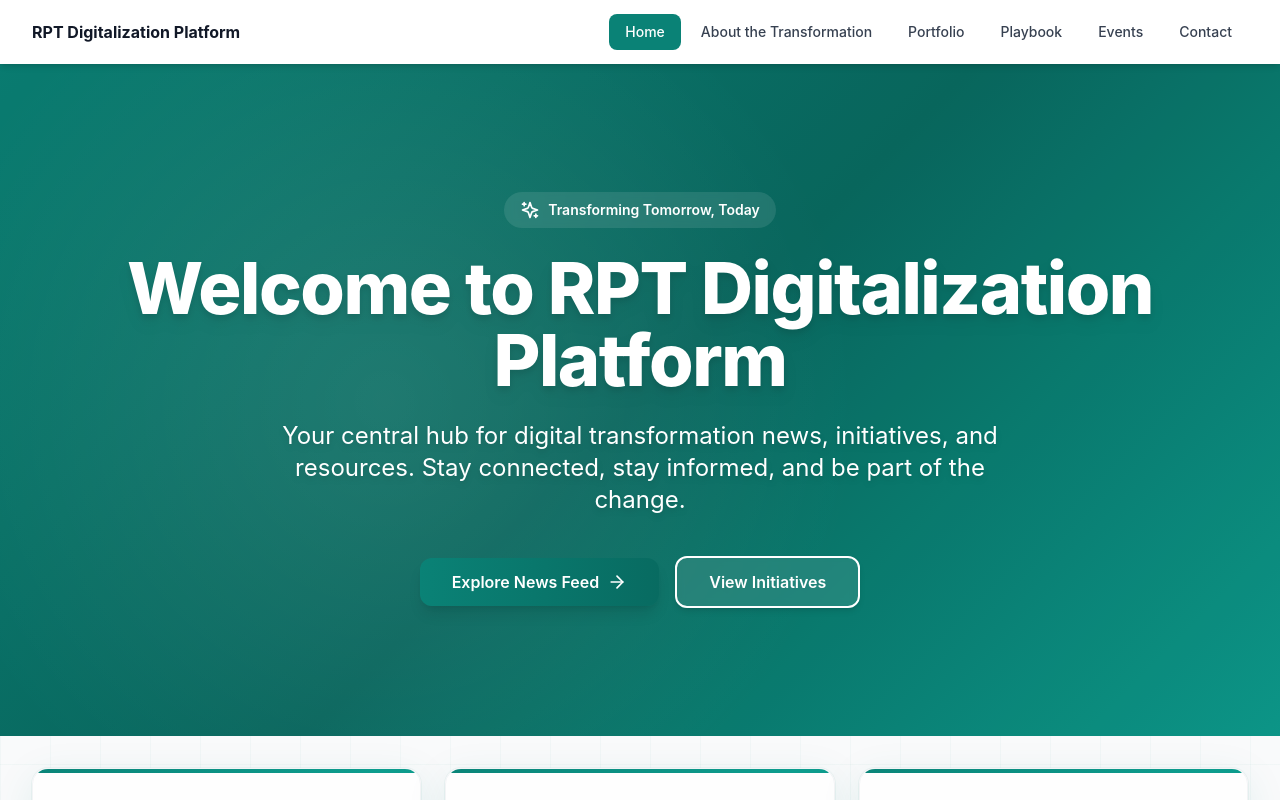
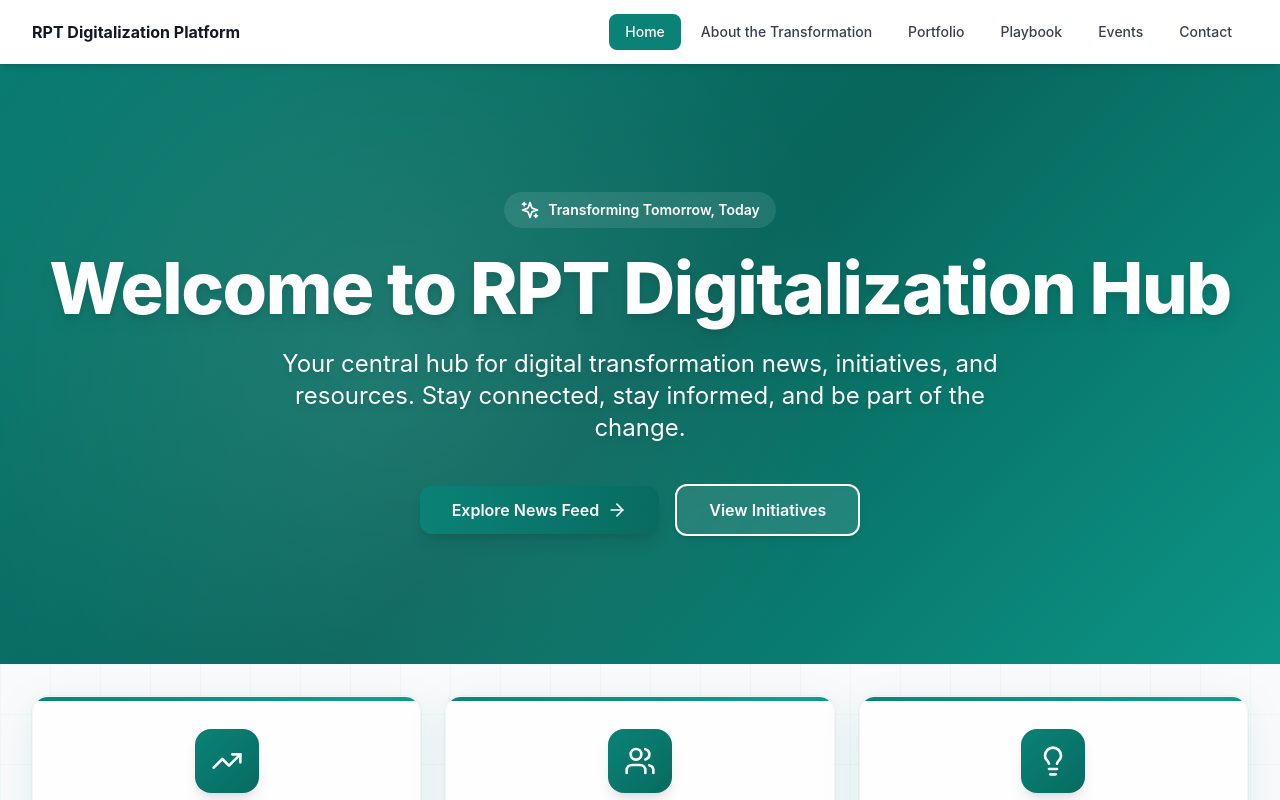
Before and after one commit to cheifx/infohub.github.io, a React (Vite) app: page / in a window 1280 px wide. Shown: the top 800 px of the page. Built offline with nearby package versions, Linux system fonts and the light colour scheme.

Commit message:
Update content.js

```diff
--- a/src/data/content.js
+++ b/src/data/content.js
@@ -3,7 +3,7 @@
 export let contentData = {
   "landing": {
     "hero": {
-      "title": "Welcome to RPT Digitalization Platform",
+      "title": "Welcome to RPT Digitalization Hub",
       "subtitle": "Your central hub for digital transformation news, initiatives, and resources. Stay connected, stay informed, and be part of the change.",
       "ctaPrimary": "Explore News Feed",
       "ctaSecondary": "View Initiatives"
@@ -76,7 +76,7 @@ export let contentData = {
   "about": {
     "hero": {
       "title": "About the Transformation",
-      "subtitle": "We aim to transform RPT into a digital lab with focus on speed, lower costs w/o compromise in quality."
+      "subtitle": "We aim to transform RPT into a digital lab with focus on speed, lower costs without compromise in quality."
     },
     "sections": [],
     "vision": "The Digital RPT Lab\n- is a data driven organization with a clear data strategy.\n- uses standardized interfaces for easy connection and integration with other systems (interoperability). It includes equipment connectivity and cloud storage. This enables E2E integration with other digital tools and services and speeds up cycle time and T2M.\n- includes tools for data storage, analysis, visualization. \n- is able to manage large datasets and provides predictive solutions.\n- can be easily scaled to fit different needs/requirements. By this it enables efficient planning, fast execution / data assessment and reporting.",
```
